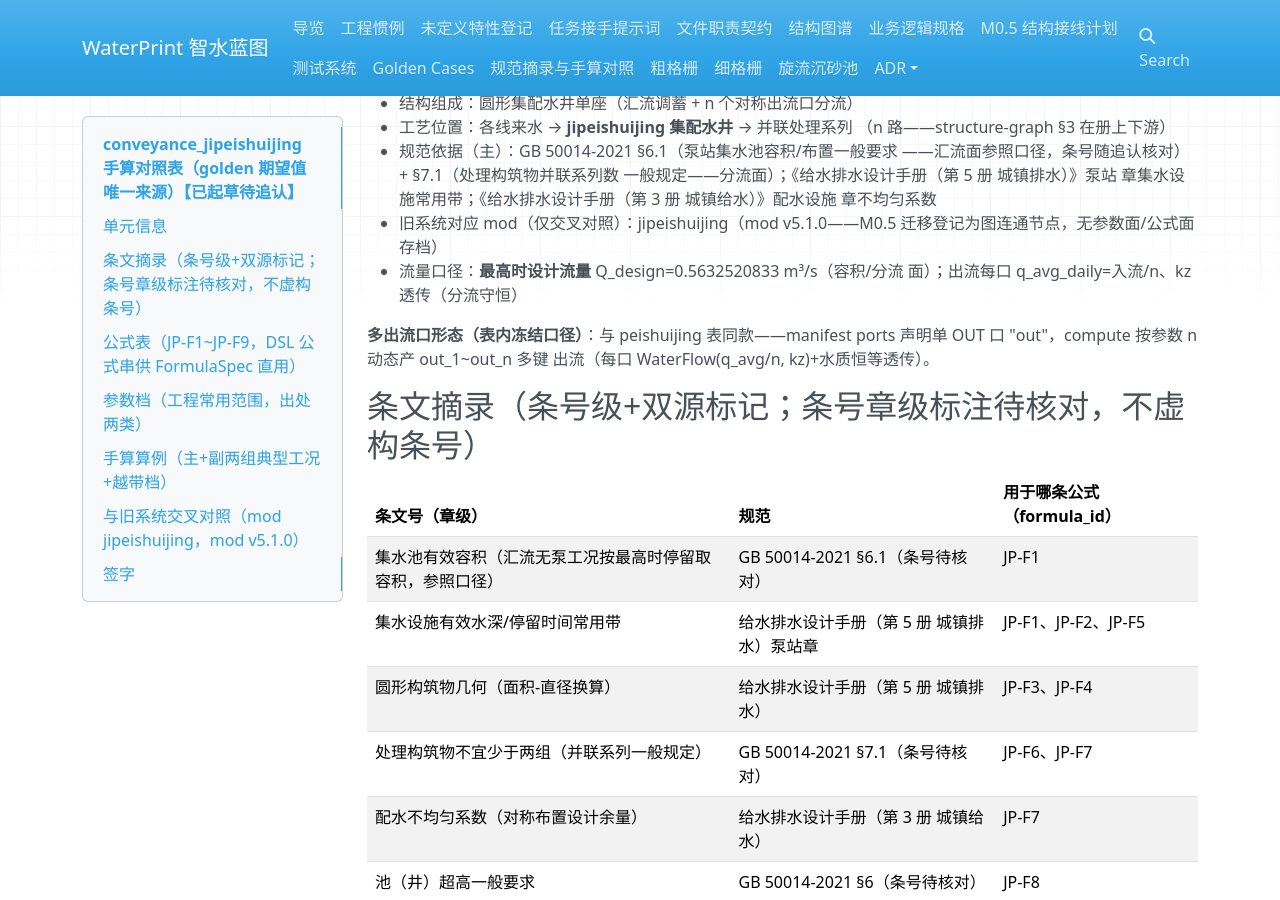
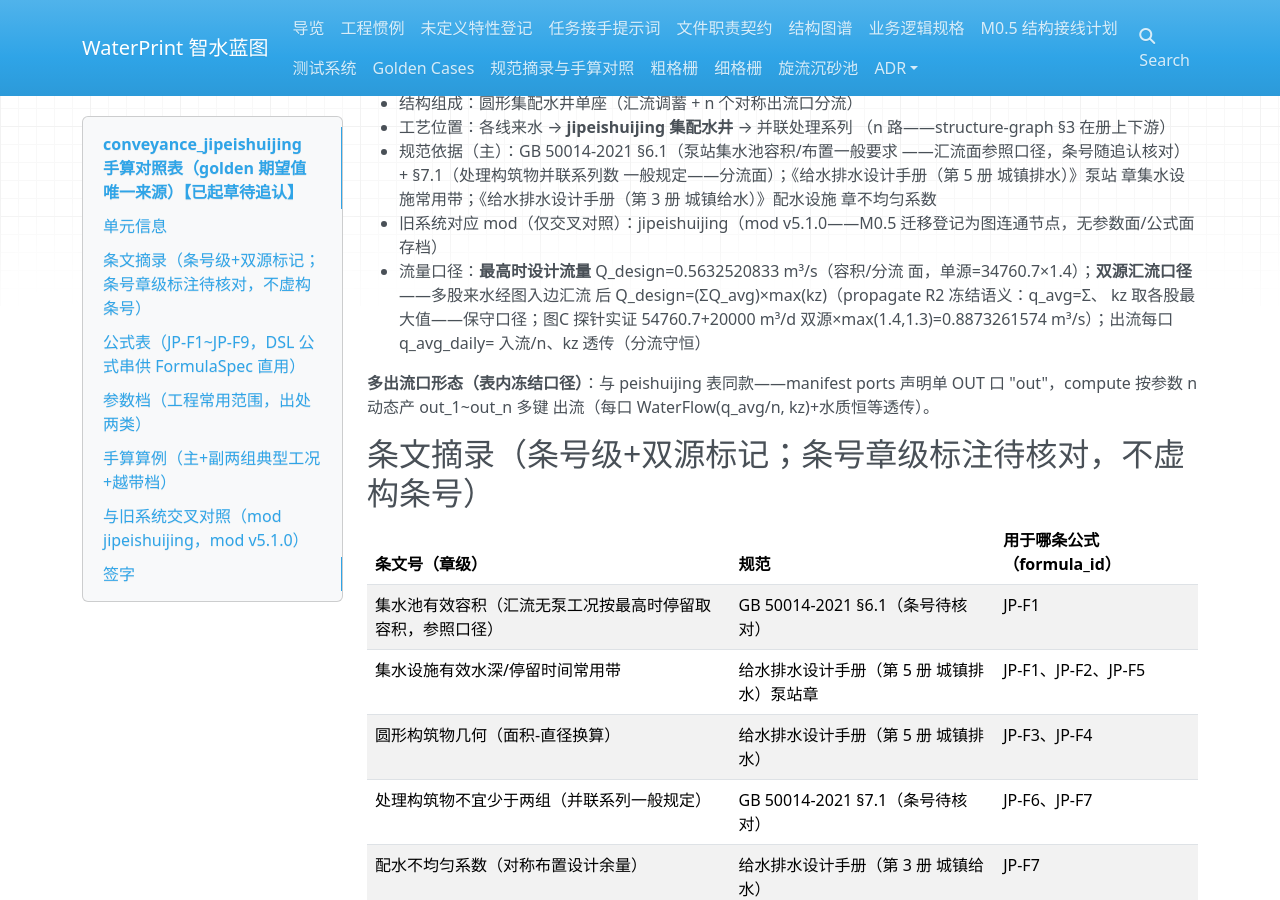
Before and after one commit to yyx20040712/waterprint, an MkDocs documentation site: the page built from docs/norms/conveyance_jipeishuijing.md, in a window 1280 px wide and 900 px high, scrolled down 412 px. Built offline with MkDocs 1.6.1, drawn with Linux system fonts in a browser that asks for light colours; nearby versions of some CDN libraries; some of the changed text lies outside the part shown.

Commit message:
M3c R1：记档计数勘误[JP 十项+四表键数 9/15/12/12+ganhua 行还原]+jipeishuijing 双源口径补句——零数值零行为变更（二审 8/8 CONFIRMED 零必改，yI-1/yI-3/zM-1/二审 M-3 四件顺改）：yI-1 jipeishuijing dims 键数 off-by-one 真实 10——compute.py 规格注记'11 键'→'10 键'+tests/test_compute.py 头注主/副算例+用例面②+用例②docstring'十一项'→'十项'四 spots[锁定区解锁-改-携 19 包路径全量重锁：139 条恰 1 哈希变动其余 138 零变动，M3a3 R1 先例流程；测试函数数 11 不变——用例面'十一条'=函数计数无误]；yI-3 四表交叉对照'系数键'计数统一更正为权威口径（jishuijing 七→九/peishuijing 十一→十五/jipeishuijing 九→十二/peishuiqu 八→十二——与 factors.yaml 0.7.0/manifest 变更记录/norms README 一致，各一行）；zM-1 norms/README sludge_ganhua 行'校验'还原原文'校核'（R0 commit① 未声明同义替换误改——该行非本批登记面）；二审 M-3 conveyance_jipeishuijing.md 表头流量口径节补双源汇流口径一句——Q_design=(ΣQ_avg)×max(kz)[propagate R2 冻结语义]+图C 探针实证 0.8873261574 m³/s[R1 脚本实测 10 位——与二审引值末位差 1 以实测为准]；报告 §11/§12 勘误与复跑节已补（yI-2 闭环计数 82→89 重开脚本实测 pass=89/fail=0 脚本用后删/zM-3 43 函数 vs 39 主算例断言区分/zM-2 commit① 标题行 JP 区间笔误记档不改史——仓库外不入本 commit）；复跑实录：ruff 零告警+输送线四包 43 passed+门禁 9 绿[check_readonly 139 含重锁面]+core 全量 637 passed/27 skipped/0 FAIL 与 R0 逐字相同+mypy 274 零错+lint-imports 5 kept 0 broken

```diff
--- a/docs/norms/conveyance_jipeishuijing.md
+++ b/docs/norms/conveyance_jipeishuijing.md
@@ -27,7 +27,11 @@
 - 旧系统对应 mod（仅交叉对照）：jipeishuijing（mod v5.1.0——M0.5
   迁移登记为图连通节点，无参数面/公式面存档）
 - 流量口径：**最高时设计流量** Q_design=0.5632520833 m³/s（容积/分流
-  面）；出流每口 q_avg_daily=入流/n、kz 透传（分流守恒）
+  面，单源=34760.7×1.4）；**双源汇流口径**——多股来水经图入边汇流
+  后 Q_design=(ΣQ_avg)×max(kz)（propagate R2 冻结语义：q_avg=Σ、
+  kz 取各股最大值——保守口径；图C 探针实证 54760.7+20000 m³/d
+  双源×max(1.4,1.3)=0.8873261574 m³/s）；出流每口 q_avg_daily=
+  入流/n、kz 透传（分流守恒）
 
 **多出流口形态（表内冻结口径）**：与 peishuijing 表同款——manifest
 ports 声明单 OUT 口 "out"，compute 按参数 n 动态产 out_1~out_n 多键
--- a/test-lock.manifest.json
+++ b/test-lock.manifest.json
@@ -85,7 +85,7 @@
   "core/tests/trace/test_calcbook.py": "9086803e6a3cef51dcfbc4ae25c98d271bf1e633469f87ce55e1c51d5c98b80f",
   "core/tests/trace/test_collector.py": "49fe6756dd5094932d3be9c4b07bb52cb756e2bcdfde3014342590837fa0970e",
   "core/waterprint/units_lib/conveyance/jipeishuijing/tests/properties.py": "ba25558ee961350bc9d3bffc710575c54d67f9d300a562dd94248a6ea472c314",
-  "core/waterprint/units_lib/conveyance/jipeishuijing/tests/test_compute.py": "97171d17b3a3f8898d285bd3ff81ff5513bc1638cc838f49c99ac0119e37d57e",
+  "core/waterprint/units_lib/conveyance/jipeishuijing/tests/test_compute.py": "3cf9bd4ee7c4fc29b0fbc1442dfd1661bd04016e2d8f240fe173e1bef55f412b",
   "core/waterprint/units_lib/conveyance/jishuijing/tests/properties.py": "1a8331c6586caff952df854a78c52d2a4ba19acb6ef2bc835b4de627e026535e",
   "core/waterprint/units_lib/conveyance/jishuijing/tests/test_compute.py": "a4bc7cbf570cf4241b51b422f98a4290413f8c8ab054db76253da292c06ad2fd",
   "core/waterprint/units_lib/conveyance/peishuijing/tests/properties.py": "1063c1de0d44721db51e5aabe6249cb20bf9eeb2d46e2a389e5e5196b22c9d7e",
```
Also changed, not shown: other parts of docs/norms/conveyance_jipeishuijing.md (+1 -1 lines), docs/norms/README.md (+1 -1 lines), docs/norms/conveyance_jishuijing.md (+1 -1 lines), docs/norms/conveyance_peishuijing.md (+1 -1 lines), docs/norms/conveyance_peishuiqu.md (+1 -1 lines), 2 other files.
